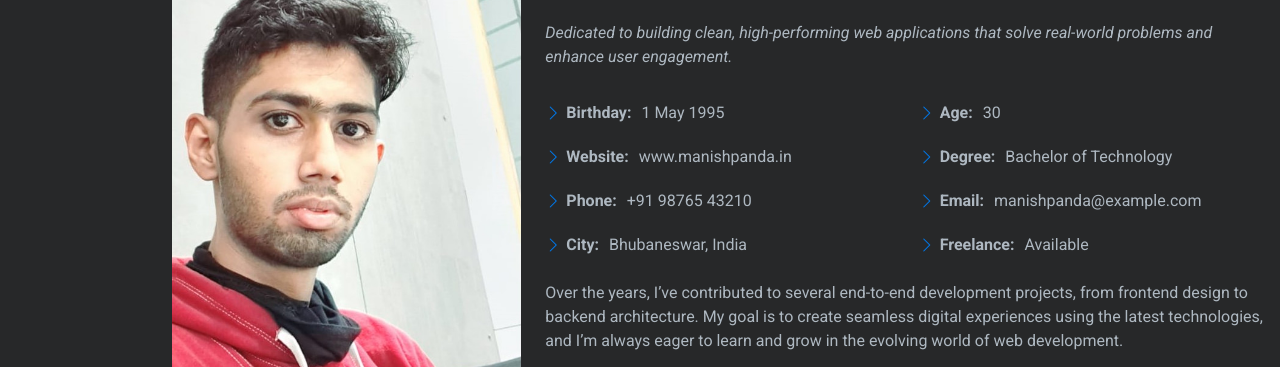
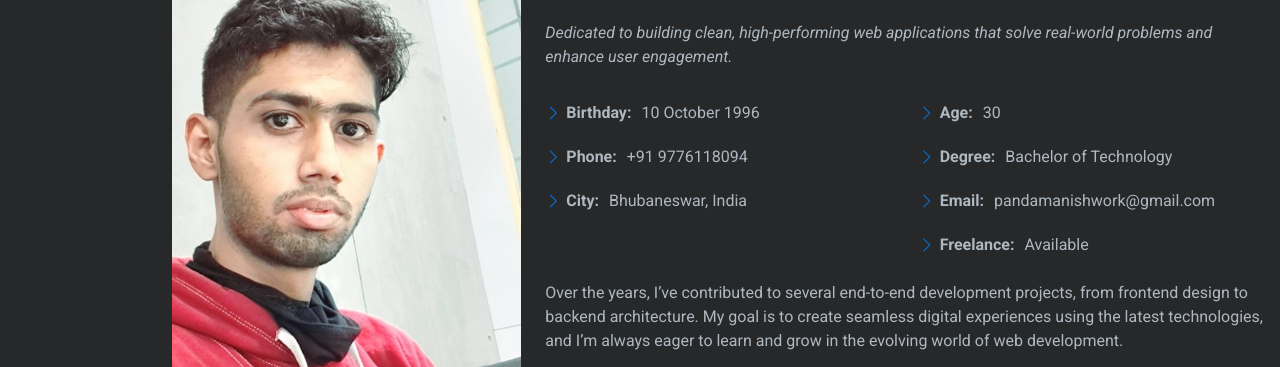
Before and after one commit to zoroworld/portfolio.github.io, a plain HTML site: page index.html in a window 1280 px wide. Shown: the part 1102-1469 px from the top of the page. Drawn offline with Linux system fonts and the light colour scheme.

Commit message:
content changes

```diff
--- a/index.html
+++ b/index.html
@@ -109,9 +109,9 @@
             <div class="row">
               <div class="col-lg-6">
                 <ul>
-                  <li><i class="bi bi-chevron-right"></i> <strong>Birthday:</strong> <span>1 May 1995</span></li>
-                  <li><i class="bi bi-chevron-right"></i> <strong>Website:</strong> <span>www.manishpanda.in</span></li>
-                  <li><i class="bi bi-chevron-right"></i> <strong>Phone:</strong> <span>+91 98765 43210</span></li>
+                  <li><i class="bi bi-chevron-right"></i> <strong>Birthday:</strong> <span>10 October 1996</span></li>
+                  <!-- <li><i class="bi bi-chevron-right"></i> <strong>Website:</strong> <span>www.manishpanda.in</span></li> -->
+                  <li><i class="bi bi-chevron-right"></i> <strong>Phone:</strong> <span>+91 9776118094</span></li>
                   <li><i class="bi bi-chevron-right"></i> <strong>City:</strong> <span>Bhubaneswar, India</span></li>
                 </ul>
               </div>
@@ -120,7 +120,7 @@
                 <ul>
                   <li><i class="bi bi-chevron-right"></i> <strong>Age:</strong> <span>30</span></li>
                   <li><i class="bi bi-chevron-right"></i> <strong>Degree:</strong> <span>Bachelor of Technology</span></li>
-                  <li><i class="bi bi-chevron-right"></i> <strong>Email:</strong> <span>manishpanda@example.com</span></li>
+                  <li><i class="bi bi-chevron-right"></i> <strong>Email:</strong> <span>pandamanishwork@gmail.com</span></li>
                   <li><i class="bi bi-chevron-right"></i> <strong>Freelance:</strong> <span>Available</span></li>
                 </ul>
               </div>
@@ -293,7 +293,7 @@
               <ul>
                 <li>Bhubaneswar, India</li>
                 <li>+91-9776118034</li>
-                <li>pandamanish49@gmail.com</li>
+                <li>pandamanishwork@gmail.com</li>
                 <li>LinkedIn | GitHub | LeetCode | Scaler</li>
               </ul>
             </div>
@@ -560,11 +560,11 @@
             </div><!-- End Info Item -->
 
             <div class="info-item" >
-              <a href="mailto:pandamanish49@gmail.com" class="d-flex">
+              <a href="mailto:pandamanishwork@gmail.com" class="d-flex">
                 <i class="bi bi-envelope flex-shrink-0"></i>
                 <div>
                   <h3>Email</h3>
-                  <p>pandamanish49@gmail.com</p>
+                  <p>pandamanishwork@gmail.com</p>
                 </div>
               </a>
             </div><!-- End Info Item -->
@@ -704,7 +704,7 @@
         </a>
        -->
         <!-- Email -->
-        <a href="mailto:pandamanish49@gmail.com" title="Email">
+        <a href="mailto:pandamanishwork@gmail.com" title="Email">
           <i class="bi bi-envelope"></i>
         </a>
       </div>
```
